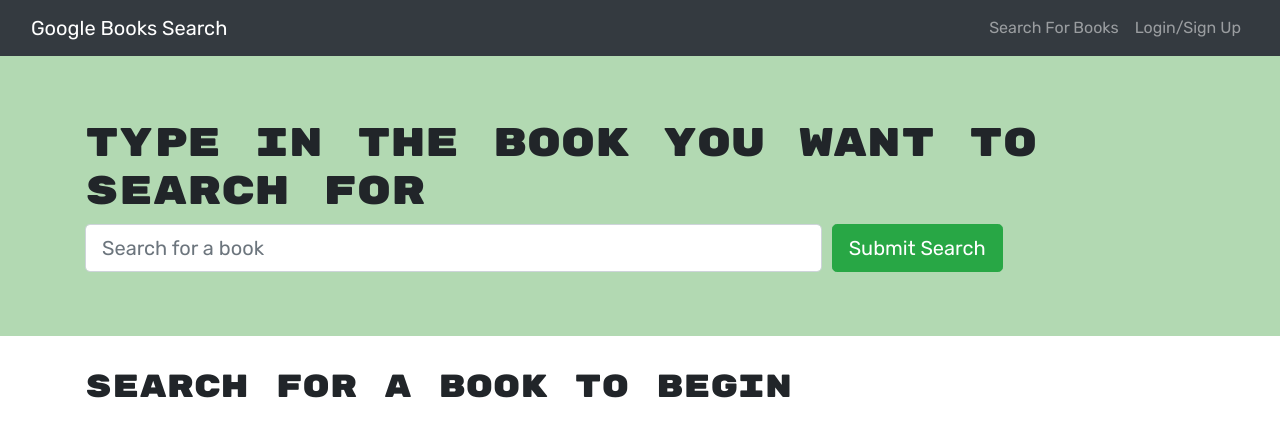
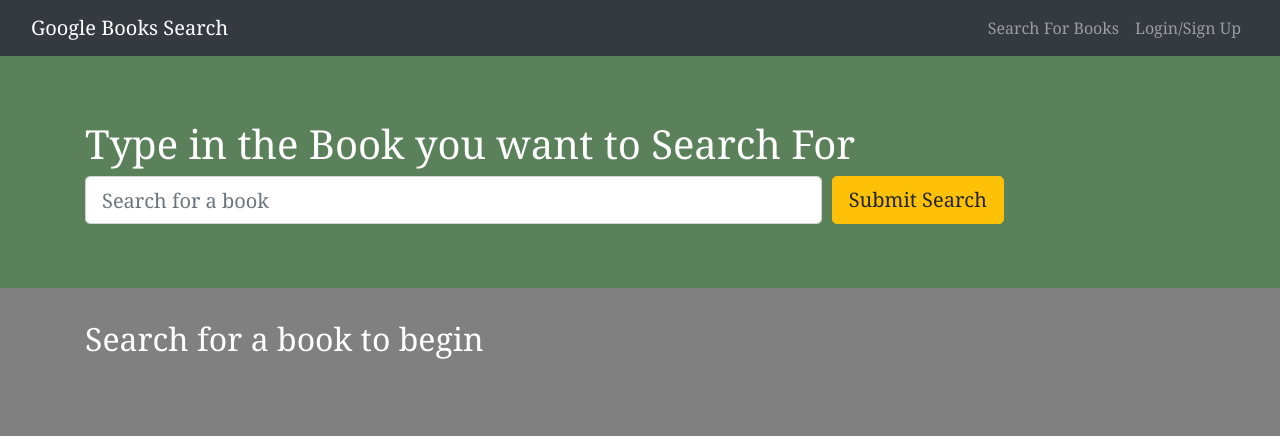
Before and after one commit to danielgregoire34/book-search-engine, a React (Create React App) app in the folder client/: page / in a window 1280 px wide. Shown: the top 436 px of the page. Built offline with nearby package versions, Linux system fonts and the light colour scheme.

Commit message:
color and style changes

```diff
--- a/client/src/App.js
+++ b/client/src/App.js
@@ -39,8 +39,9 @@ const client = new ApolloClient({
 
 function App() {
   return (
-    <ApolloProvider client = {client}>
+    <ApolloProvider client = {client} >
     <Router>
+    <style>{'body { background-color: grey; }'}</style>
       <>
         <Navbar />
         <Routes>
--- a/client/src/components/Navbar.js
+++ b/client/src/components/Navbar.js
@@ -12,7 +12,7 @@ const AppNavbar = () => {
 
   return (
     <>
-      <Navbar bg='dark' variant='dark' expand='lg'>
+      <Navbar bg='dark' variant='dark'data-bs-theme="dark" expand='lg'>
         <Container fluid>
           <Navbar.Brand as={Link} to='/'>
             Google Books Search
--- a/client/src/index.css
+++ b/client/src/index.css
@@ -1,14 +1,25 @@
 body {
-  font-family: 'Rubik', sans-serif;
+  font-family:  Georgia, serif;
+  background-color: lightslategray,
 }
 
-h1,
-h2,
-h3,
-h4,
-h5,
+h1{
+  color: white;
+}
+h2{
+  color: white;
+}
+h3{
+  color: white;
+}
+h4{
+  color: white;
+}
+h5{
+  color: white;
+}
 h6 {
-  font-family: 'Rubik Mono One', sans-serif;
+  font-family: Georgia, serif;
 }
 
 .small {
--- a/client/src/pages/SearchBooks.js
+++ b/client/src/pages/SearchBooks.js
@@ -104,7 +104,7 @@ const SearchBooks = () => {
                 />
               </Col>
               <Col xs={12} md={4}>
-                <Button type='submit' variant='success' size='lg'>
+                <Button type='submit' variant='warning' size='lg'>
                   Submit Search
                 </Button>
               </Col>
@@ -113,7 +113,7 @@ const SearchBooks = () => {
         </Container>
       </Jumbotron>
 
-      <Container>
+      <Container >
         <h2>
           {searchedBooks.length
             ? `Viewing ${searchedBooks.length} results:`
```
